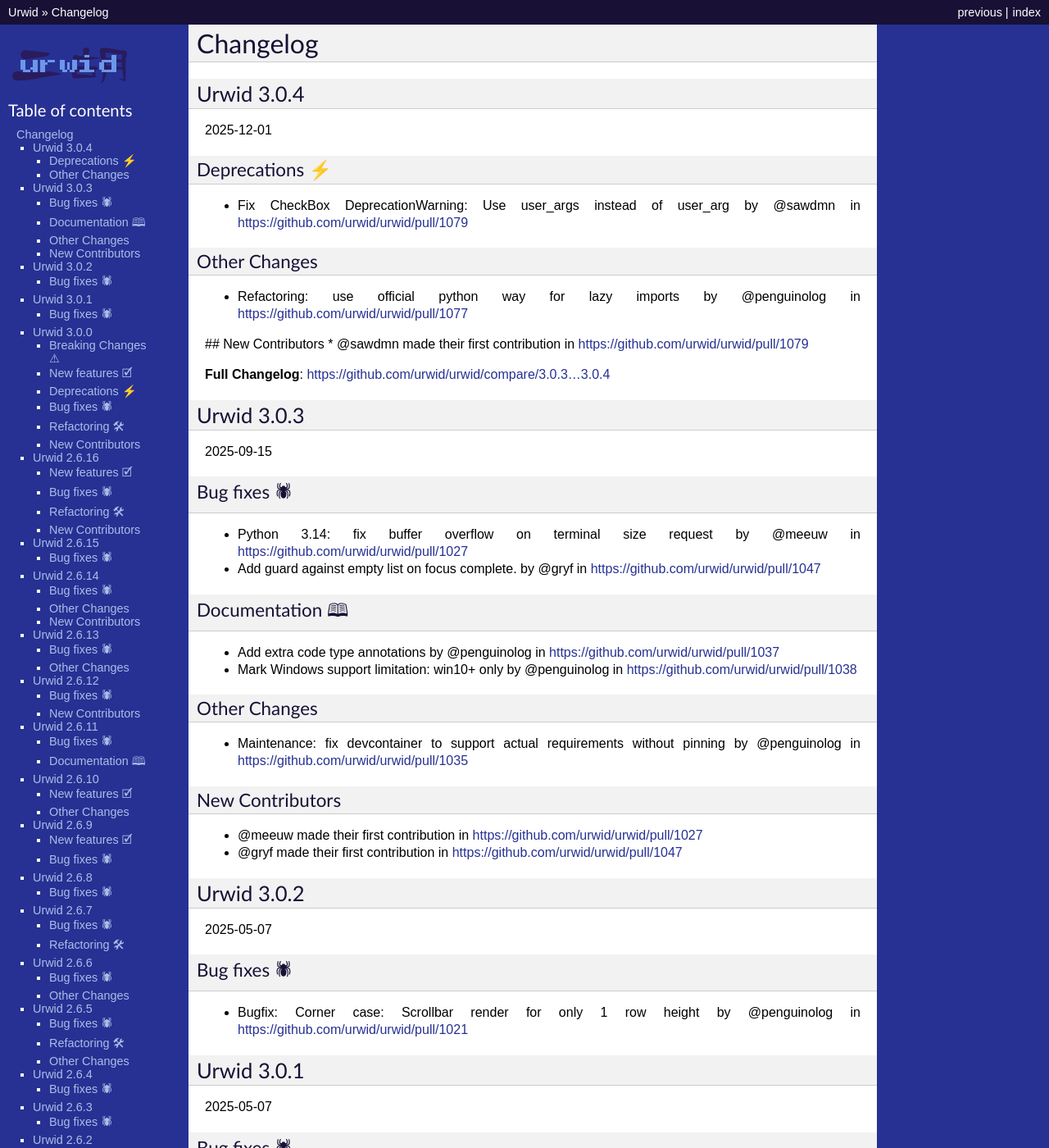
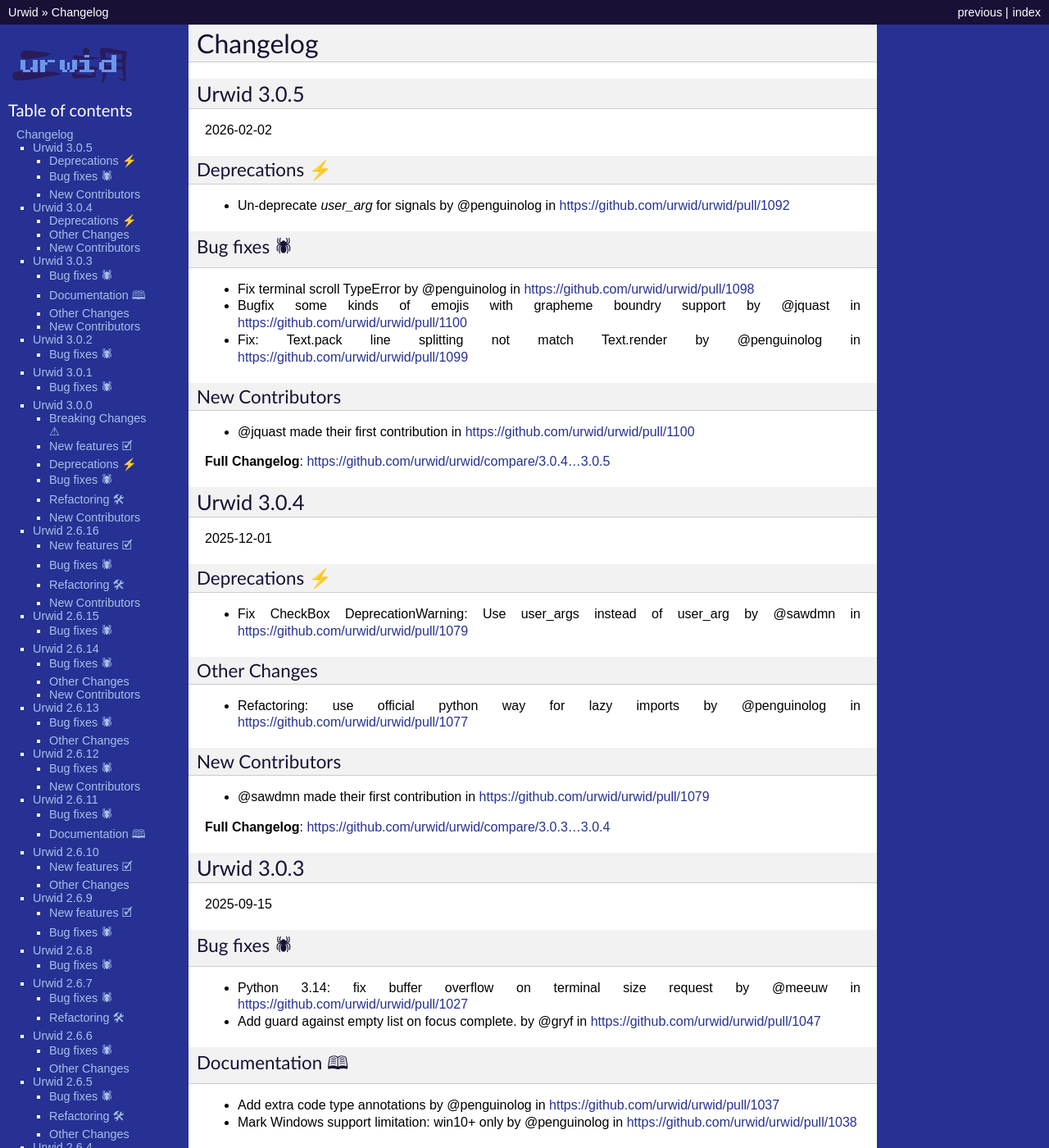
Before and after one commit to urwid/urwid, a Sphinx documentation site: the page built from docs/changelog.rst, in a window 1280 px wide and 1400 px high. Shown: the whole window at 82% size. Built offline with Sphinx 7.4.7, drawn with Linux system fonts in a browser that asks for light colours.

Commit message:
Prepare release 3.0.5 (#1102)

```diff
--- a/docs/changelog.rst
+++ b/docs/changelog.rst
@@ -1,6 +1,26 @@
 
 Changelog
 ---------
+
+Urwid 3.0.5
+===========
+
+2026-02-02
+
+Deprecations ⚡
+++++++++++++++
+* Un-deprecate `user_arg` for signals by @penguinolog in https://github.com/urwid/urwid/pull/1092
+Bug fixes 🕷
+++++++++++++
+* Fix terminal scroll TypeError by @penguinolog in https://github.com/urwid/urwid/pull/1098
+* Bugfix some kinds of emojis with grapheme boundry support by @jquast in https://github.com/urwid/urwid/pull/1100
+* Fix: Text.pack line splitting not match Text.render by @penguinolog in https://github.com/urwid/urwid/pull/1099
+
+New Contributors
+++++++++++++++++
+* @jquast made their first contribution in https://github.com/urwid/urwid/pull/1100
+
+**Full Changelog**: https://github.com/urwid/urwid/compare/3.0.4...3.0.5
 
 Urwid 3.0.4
 ===========
@@ -14,7 +34,8 @@ Other Changes
 +++++++++++++
 * Refactoring: use official python way for lazy imports by @penguinolog in https://github.com/urwid/urwid/pull/1077
 
-## New Contributors
+New Contributors
+++++++++++++++++
 * @sawdmn made their first contribution in https://github.com/urwid/urwid/pull/1079
 
 **Full Changelog**: https://github.com/urwid/urwid/compare/3.0.3...3.0.4
```
